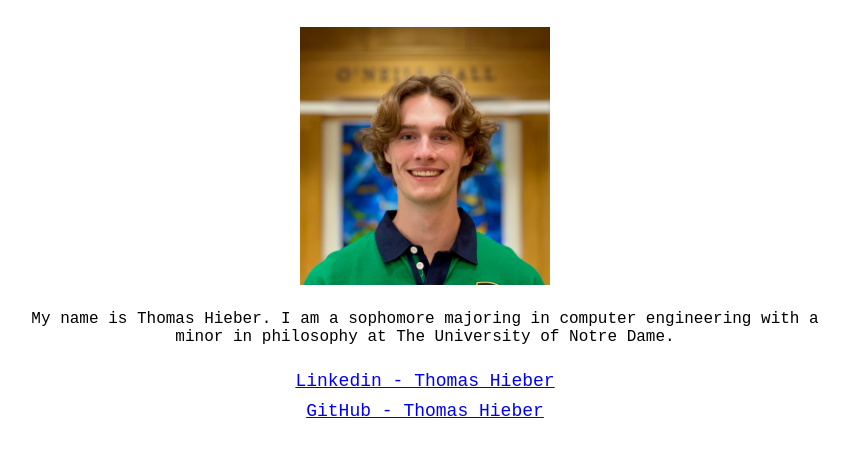
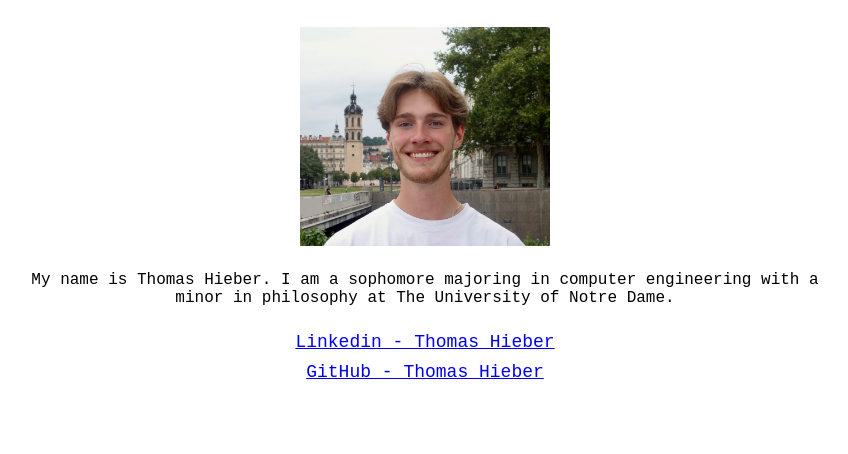
Before and after one commit to thieber22/thieber22.github.io, a plain HTML site: page index.html in a window 1280 px wide. Shown: the part 82-536 px from the top of the page, without its empty margins (215-1063 px from the left). Drawn offline with Linux system fonts and the light colour scheme.

Commit message:
Update index.html

```diff
--- a/index.html
+++ b/index.html
@@ -42,7 +42,7 @@
 <body>
     <div id="image-container">
         <div id="label">Thomas Hieber</div>
-        <img src="images/thomashieber_headshot.jpg" alt="Your Image">
+        <img src="images/DSC06217.jpeg" alt="Your Image">
         <div id="caption">My name is Thomas Hieber. I am a sophomore majoring in computer engineering with a <br>
             minor in philosophy at The University of Notre Dame.</div>
     </div>
```
